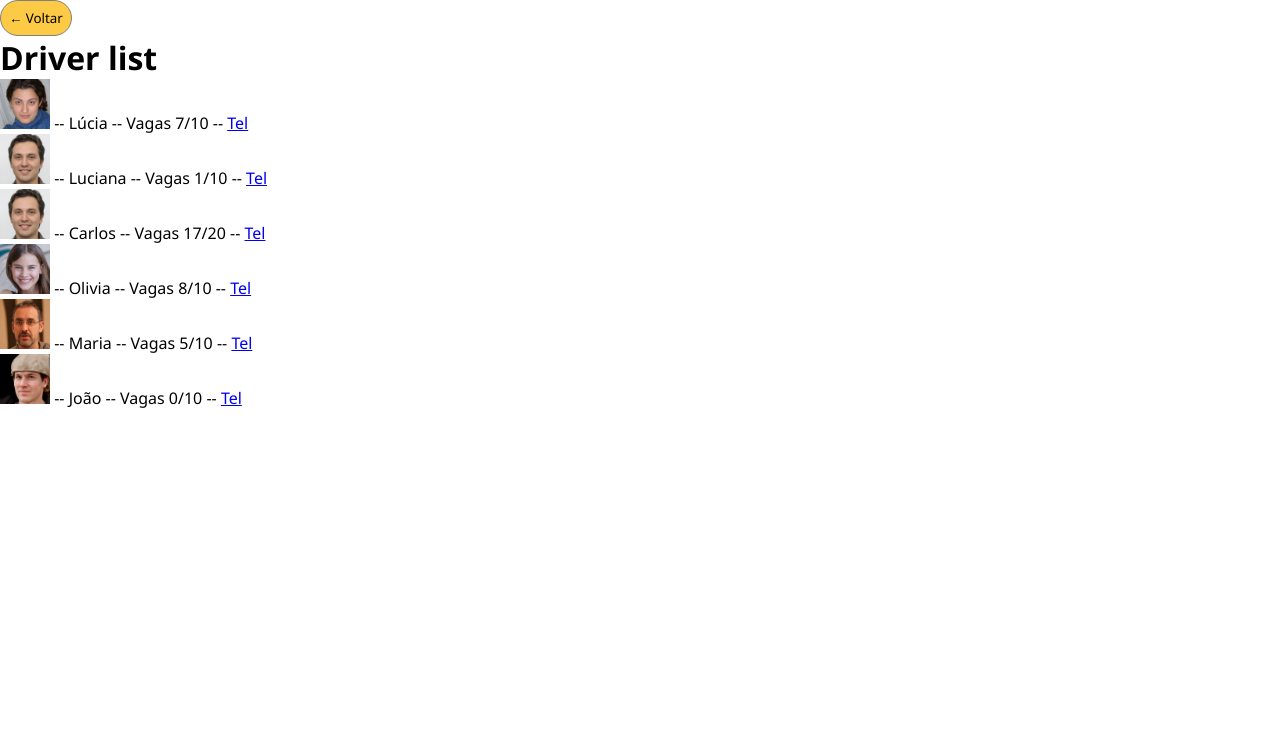
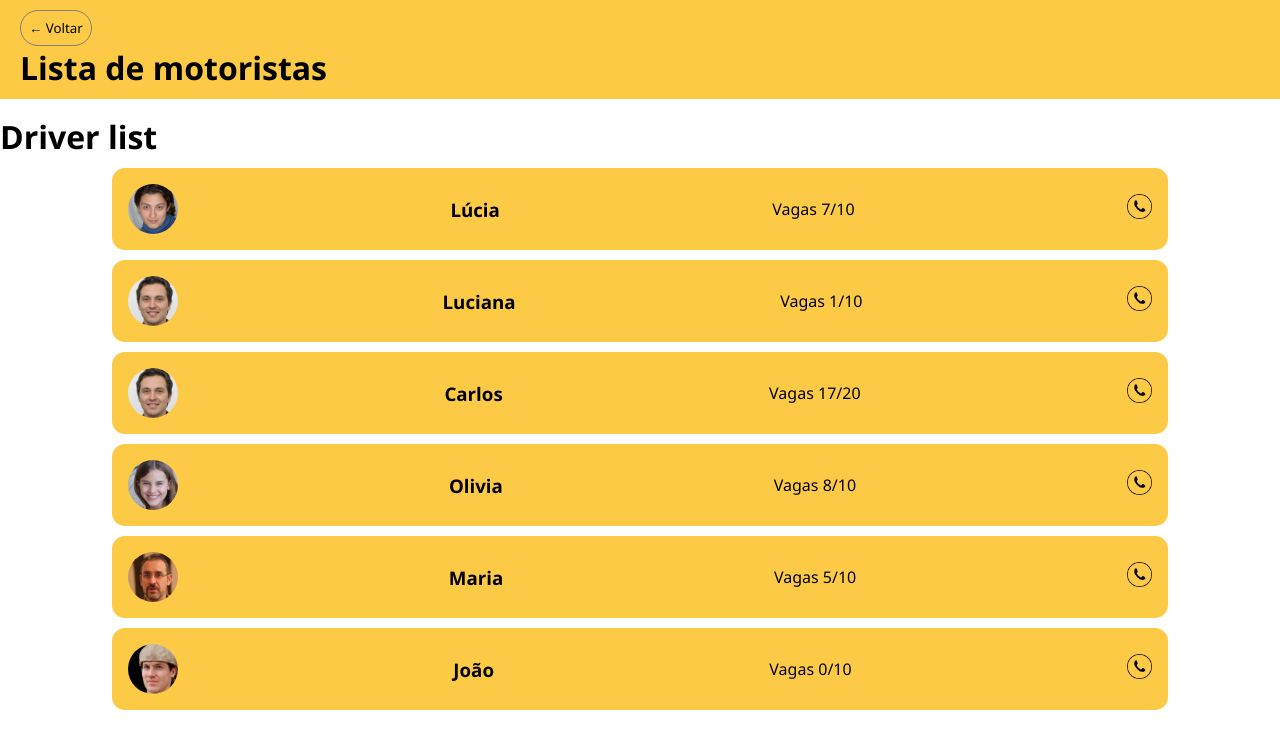
Before and after one commit to MrBunnyGif/fatec-piriuber, a React (Create React App) app: page /drivers-list in a window 1280 px wide. Shown: the top 748 px of the page. Built offline with nearby package versions, Linux system fonts and the light colour scheme; sample sign-in values are in the browser's storage.

Commit message:
Fix driver list

```diff
--- a/src/index.css
+++ b/src/index.css
@@ -277,3 +277,7 @@ nav ul li a:hover {
     height: 200px;
     border-radius: 140px;
 }
+
+.radius{
+    border-radius: 1000px;
+}
--- a/src/pages/private/Driver/Checkin.js
+++ b/src/pages/private/Driver/Checkin.js
@@ -10,7 +10,7 @@ import image6 from '../../../assets/images/image6.jpeg'
 
 const CheckinItem = ({ item, checkChild }) => {
 	return (
-<div className="card c-c-c" id="card1">
+		<div className="card c-c-c" id="card1">
 			<img alt={item.name} width={50} src={item.img} />
 			<h3>{item.name}</h3>
 			<div className="card-body">
--- a/src/pages/private/Parents/DriversList.js
+++ b/src/pages/private/Parents/DriversList.js
@@ -7,15 +7,28 @@ import image3 from '../../../assets/images/image3.jpeg'
 import image4 from '../../../assets/images/image4.jpeg'
 import image5 from '../../../assets/images/image5.jpeg'
 import image6 from '../../../assets/images/image6.jpeg'
+import tel from '../../../assets/images/tel.png'
 
 const CheckinItem = ({ item, checkChild }) => {
 	return (
-		<figure>
-			<img alt={item.name} width={50} src={item.img} />{' -- '}
-			<span>{item.name}</span>{' -- '}
-			<span>{item.vagas}</span>{' -- '}
-			<a href={`tel:${item.tel}`}>Tel</a>
-		</figure>
+		<div className="card c-c-c" id="card1">
+			<img alt={item.name} className="radius" width={50} src={item.img} />
+			<h3>{item.name}</h3>
+			<div className="card-body">
+				<p className="card-text">
+					{item.endereco}
+				</p>
+				<span>{item.vagas}</span>
+			</div>
+			<a href={`tel:${item.tel}`}>
+				<img width={25} src={tel} />
+			</a>
+		</div>
+
+		// <figure>
+		// 	<img alt={item.name} width={50} src={item.img} />{' -- '}
+		// 	<span>{item.name}</span>{' -- '}
+		// </figure>
 	)
 }
 
@@ -71,7 +84,15 @@ export default () => {
 
 	return (
 		<Fragment>
+			<div id="div-header">
 			<PreviousButton />
+				<h1>Lista de motoristas</h1>
+			</div>
+
+			<div className="div-fundo-card" id="skin">
+				<div className="div-card">
+				</div>
+			</div>
 			<h1>Driver list</h1>
 			{renderDriversList(driversList)}
 		</Fragment>
```
Also changed, not shown: src/assets/images/tel.png (added).
